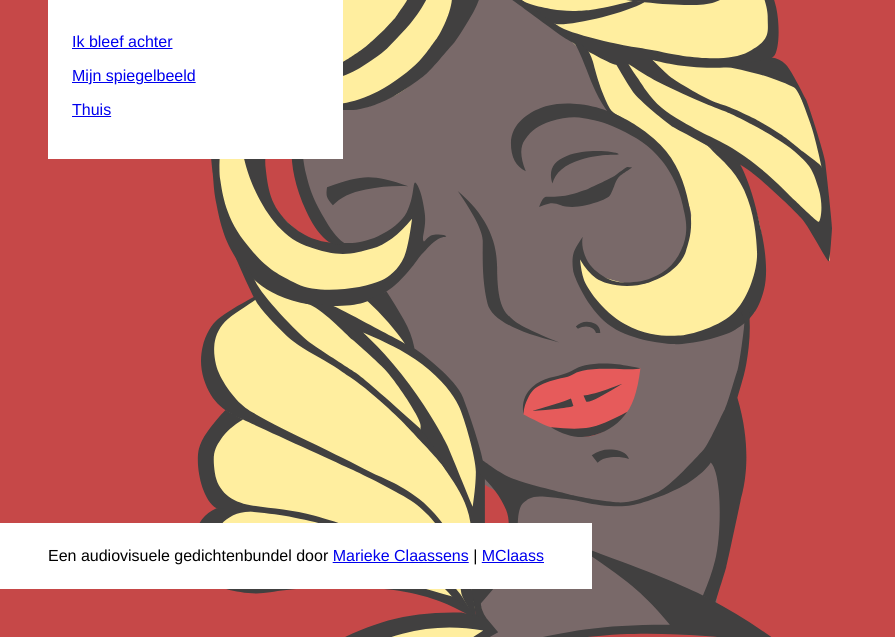
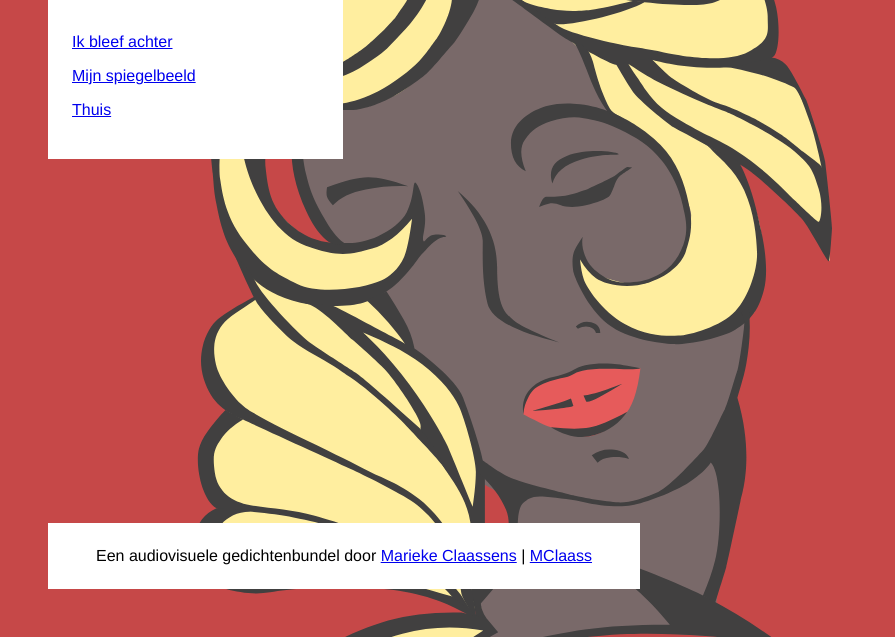
Before and after one commit to MClaass/things-im-sad-glad-about, a website: page index.html in a window 1280 px wide. Shown: the part 163-800 px from the top of the page, without its empty margins (0-895 px from the left). Drawn offline with Linux system fonts and the light colour scheme.

Commit message:
update position footer

```diff
--- a/src/style.css
+++ b/src/style.css
@@ -61,7 +61,7 @@
 footer {
     position: fixed;
     bottom: 3rem;
-    left: 0;
+    left: 3rem;
     background: #fff;
     padding: 0.5rem 3rem;
     /* transform: translateX(-50%); */
```
